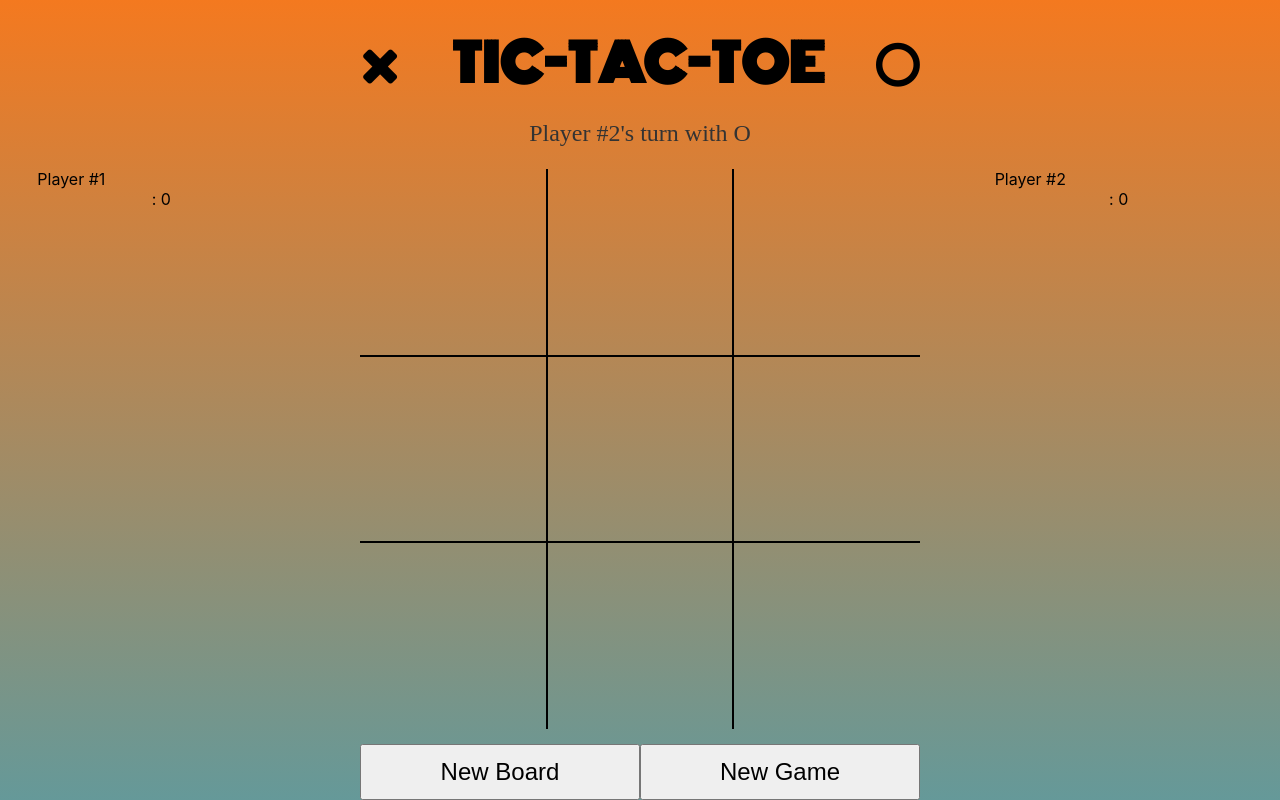
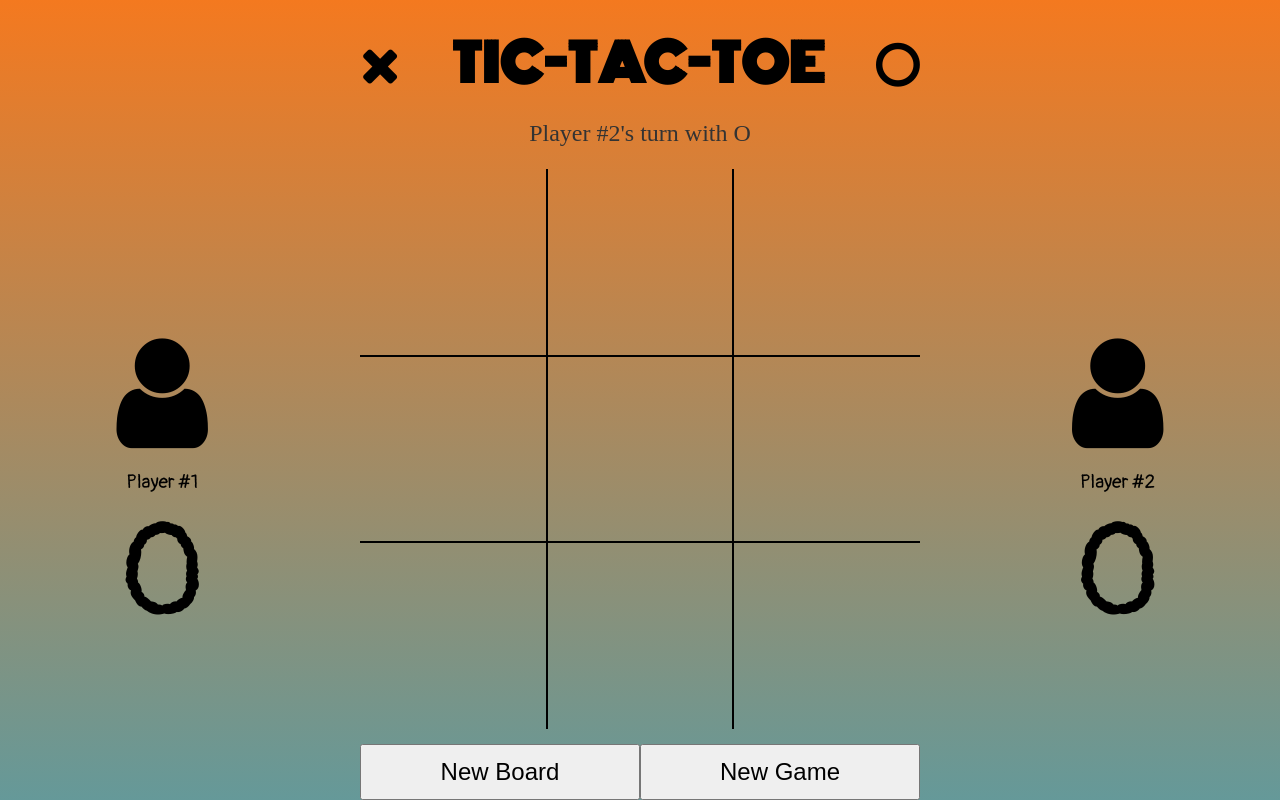
Before and after one commit to Ani4/TIC_TAC_TOE, a React (Create React App) app: page / in a window 1280 px wide. Built offline with nearby package versions, Linux system fonts and the light colour scheme; a web font is replaced by a local one.

Commit message:
done with version one Roll-out with basic styling

```diff
--- a/src/App.css
+++ b/src/App.css
@@ -2,6 +2,11 @@
   padding: 0;
   margin: 0;
   box-sizing: border-box;
+}
+
+html {
+  background: -webkit-linear-gradient(to top, #f4791f, #659999);
+  background: linear-gradient(to bottom, #f4791f, #659999);
 }
 
 .root {
@@ -151,7 +156,7 @@ h1 span:nth-child(3) {
 .p1 {
   display: flex;
   flex-direction: column;
-
+  justify-content: center;
   align-items: center;
   order: 1;
 }
@@ -163,13 +168,32 @@ h1 span:nth-child(3) {
 .p2 {
   display: flex;
   flex-direction: column;
-
+  justify-content: center;
   align-items: center;
   order: 3;
 }
 
-input {
+label {
+  font-size: 8rem;
+}
+
+input[type="text"] {
   all: unset;
+  text-align: center;
+  font-size: 1.2rem;
+  font-family: "Pangolin", 'Press Start 2P';
+
+}
+
+input[type="text"]:focus {
+  background-color: rgba(92, 217, 240, 0.747);
+
+}
+
+.points {
+  font-size: 8rem;
+  font-family: "Pangolin", 'Press Start 2P';
+
 }
 
 
--- a/src/components/Board.js
+++ b/src/components/Board.js
@@ -128,24 +128,32 @@ class Board extends Component {
         </div>
         <div className="container">
           <div className="p1">
+            <label htmlFor="player1">
+              <span className="fa fa-user"></span>
+            </label>
             <input
+              maxLength="20"
               type="text"
               placeholder="player1"
               id="player1"
               onChange={e => this.handleChange(e)}
               value={this.state.player1}
             />
-            : {this.state.scoreBoard[0]}
+            <span className="points">{this.state.scoreBoard[0]}</span>
           </div>
           <div className="p2">
+            <label htmlFor="player2">
+              <span className="fa fa-user"></span>
+            </label>
             <input
+              maxLength="20"
               type="text"
               placeholder="player2"
               id="player2"
               onChange={e => this.handleChange(e)}
               value={this.state.player2}
             />
-            : {this.state.scoreBoard[1]}
+            <span className="points">{this.state.scoreBoard[1]}</span>
           </div>
           <div className="wrraper">
             <div
```
